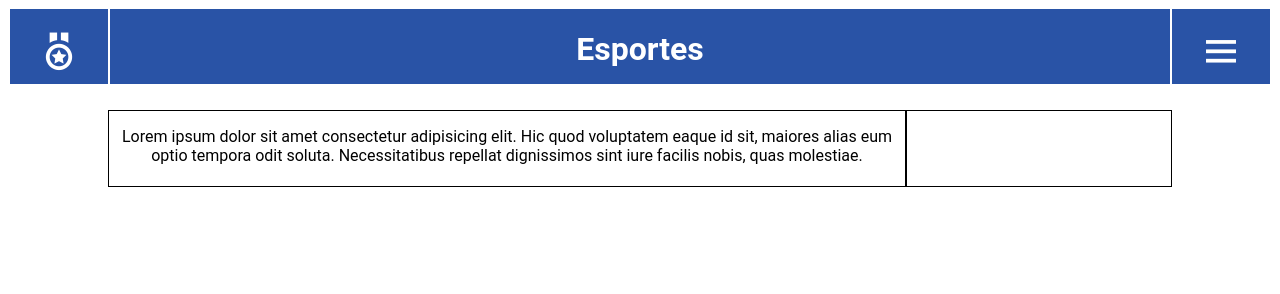
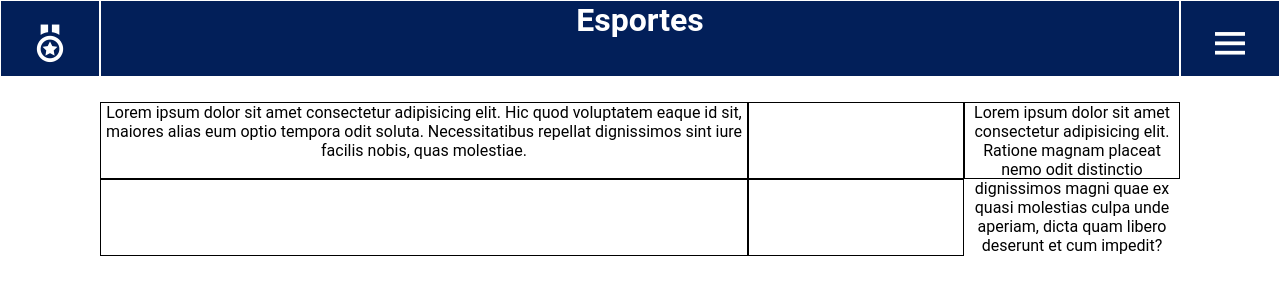
Before and after one commit to rafaelabarbieric/Site-2-trimestre-Certo, a plain HTML site: page index.html in a window 1280 px wide. Drawn offline with nearby package versions, Linux system fonts and the light colour scheme.

Commit message:
mudanças

```diff
--- a/index.html
+++ b/index.html
@@ -28,6 +28,11 @@
 
         </div>
         <div></div>
+        <div>
+            <p> Lorem ipsum dolor sit amet consectetur adipisicing elit. Ratione magnam placeat nemo odit distinctio dignissimos magni quae ex quasi molestias culpa unde aperiam, dicta quam libero deserunt et cum impedit?</p>
+        </div>
+        <div></div>
+        <div></div>
     </main>
 
 
--- a/style.css
+++ b/style.css
@@ -1,5 +1,9 @@
 @charset "UTF-8";
 
+*{
+    margin: 0%;
+    padding: 0%;
+}
 :root{
     --cor-principal: #2953A6;
     --cor-fonte: black;
@@ -13,8 +17,7 @@ body{
 header{
     display: grid;
     grid-template-columns: 100px 1fr 100px;
-    margin: 1px 1px 1px 1px;
-    background-color: #2953A6;
+    background-color: #021F59;
     color: white;
 
 }
@@ -26,7 +29,7 @@ div{
 }
 main{
     display: grid;
-    grid-template-columns: 3fr 1fr;
+    grid-template-columns: 3fr 1fr 1fr;
     margin: 25px 100px 25px 100px;
 
 
```
